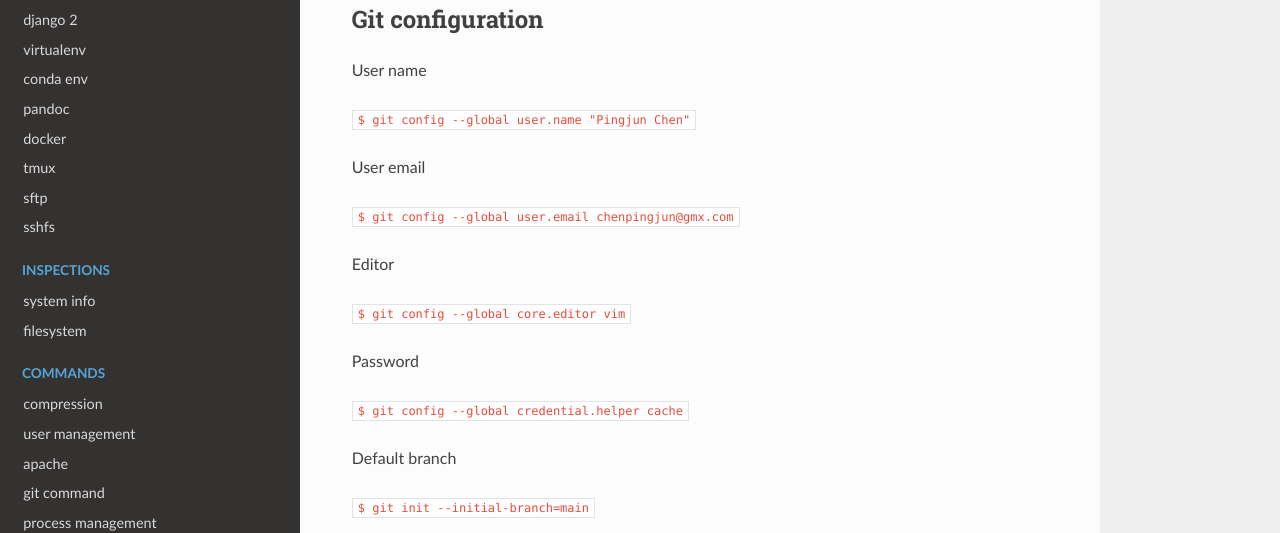
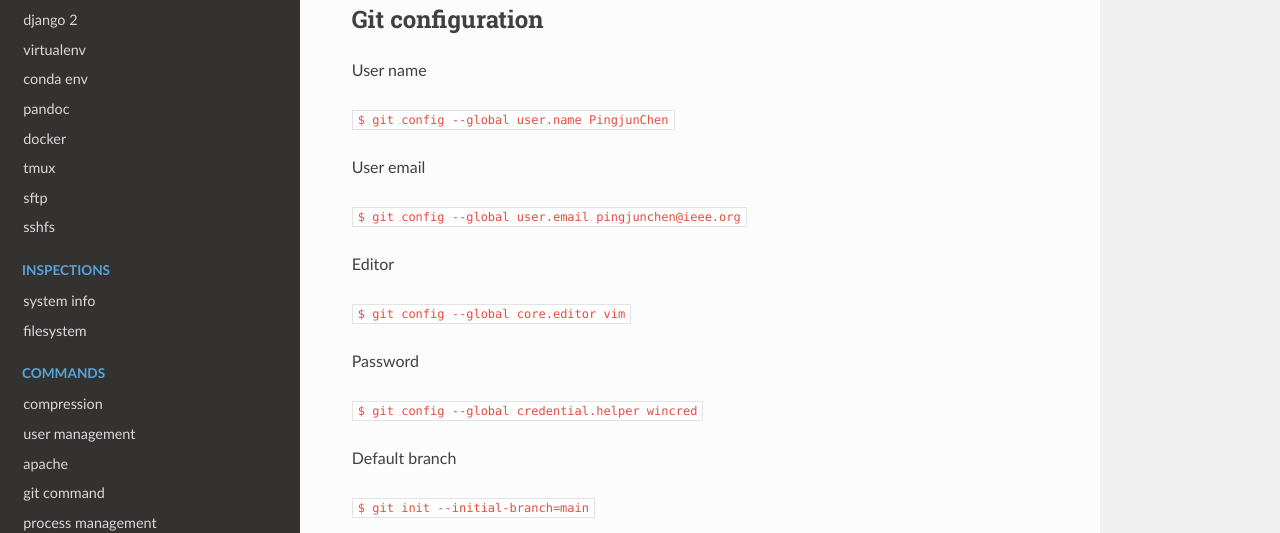
Before and after one commit to PingjunChen/FUC, a Sphinx documentation site: the page built from docs/gitcfg.rst, in a window 1280 px wide and 1203 px high. Shown: the part 157-690 px from the top of the window. Built offline with Sphinx 7.4.7 and the Read the Docs theme 2.0.0, drawn with Linux system fonts in a browser that asks for light colours.

Commit message:
update config username

```diff
--- a/docs/gitcfg.rst
+++ b/docs/gitcfg.rst
@@ -6,11 +6,11 @@ Git configuration
 
 User name
 
-:code:`$ git config --global user.name "Pingjun Chen"`
+:code:`$ git config --global user.name PingjunChen`
 
 User email
 
-:code:`$ git config --global user.email chenpingjun@gmx.com`
+:code:`$ git config --global user.email pingjunchen@ieee.org`
 
 Editor
 
@@ -18,7 +18,7 @@ Editor
 
 Password
 
-:code:`$ git config --global credential.helper cache`
+:code:`$ git config --global credential.helper wincred`
 
 Default branch
 
```
